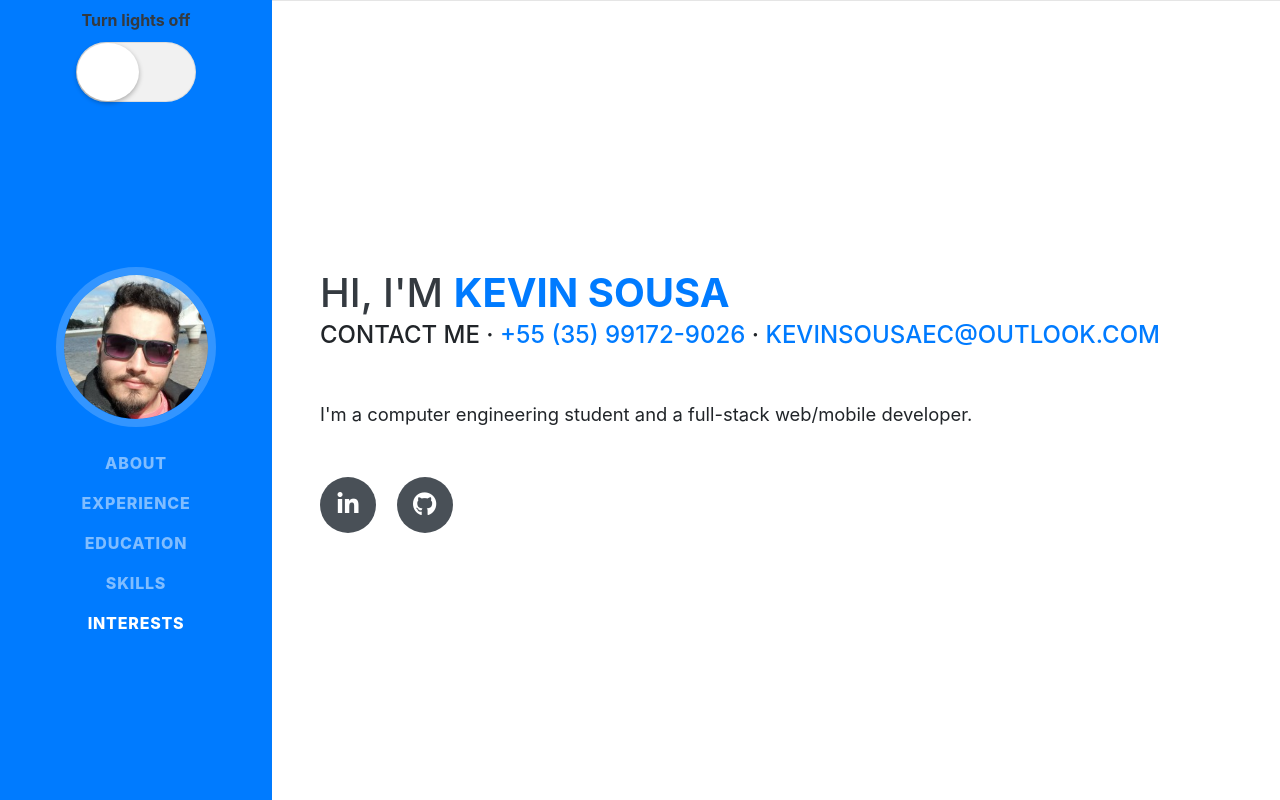
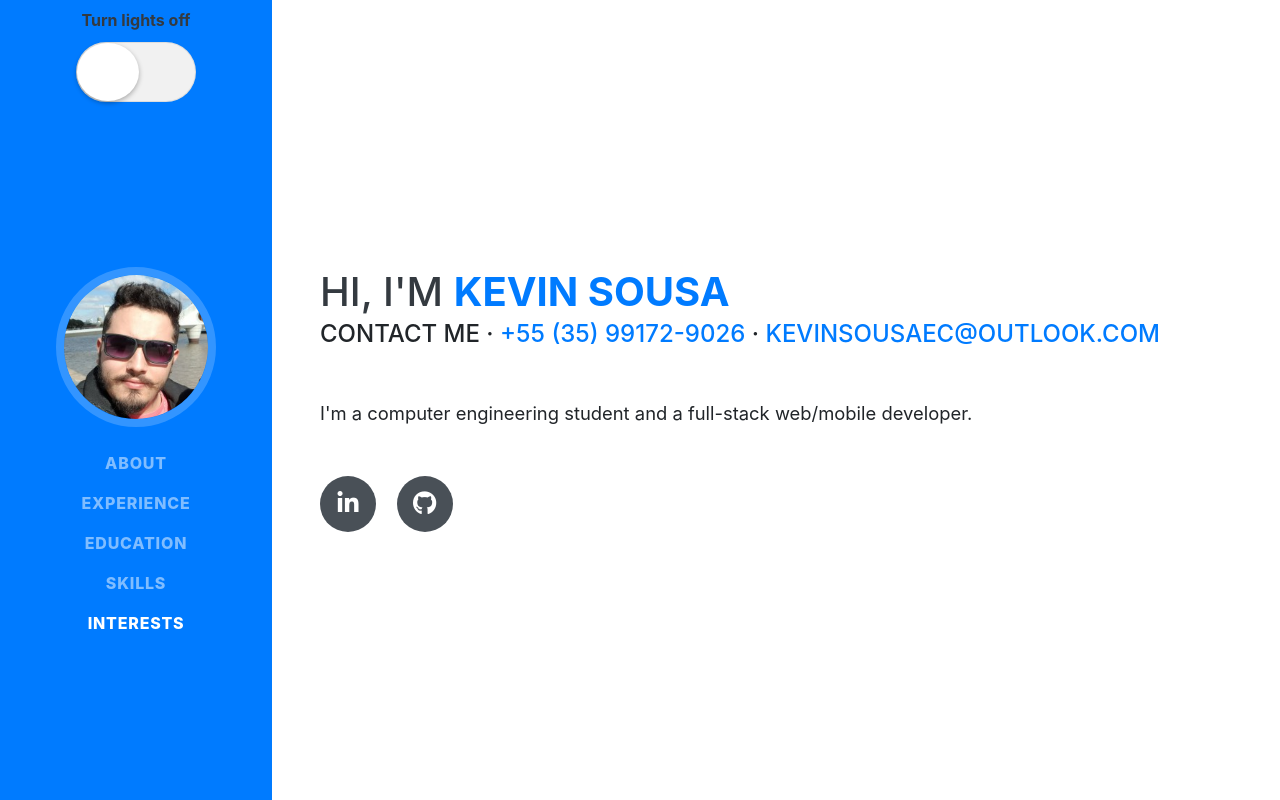
Before and after one commit to KevinSYSousa/KevinVSousa.github.io, a website with bundled scripts: page index.html in a window 1280 px wide. Shown: the top 800 px of the page. Built offline with nearby package versions, Linux system fonts and the light colour scheme; a web font is replaced by a local one.

Commit message:
Bump node-sass from 4.14.1 to 7.0.0

```diff
--- a/index.html
+++ b/index.html
@@ -91,7 +91,6 @@
         </ul>
       </div>
     </nav>
-    <hr class="m-0" />
     <div class="container-fluid p-0" >
       <section
         class="resume-section p-3 p-lg-5 d-flex align-items-center"
--- a/package.json
+++ b/package.json
@@ -35,7 +35,7 @@
         "jquery": "^3.5.1",
         "jquery.easing": "^1.4.1",
         "lodash": "^4.17.21",
-        "node-sass": "^4.14.1",
+        "node-sass": "^7.0.0",
         "object-path": "^0.11.8",
         "popper.js": "^1.16.1"
     },
```
Also changed, not shown: README.md, 1 other file.
